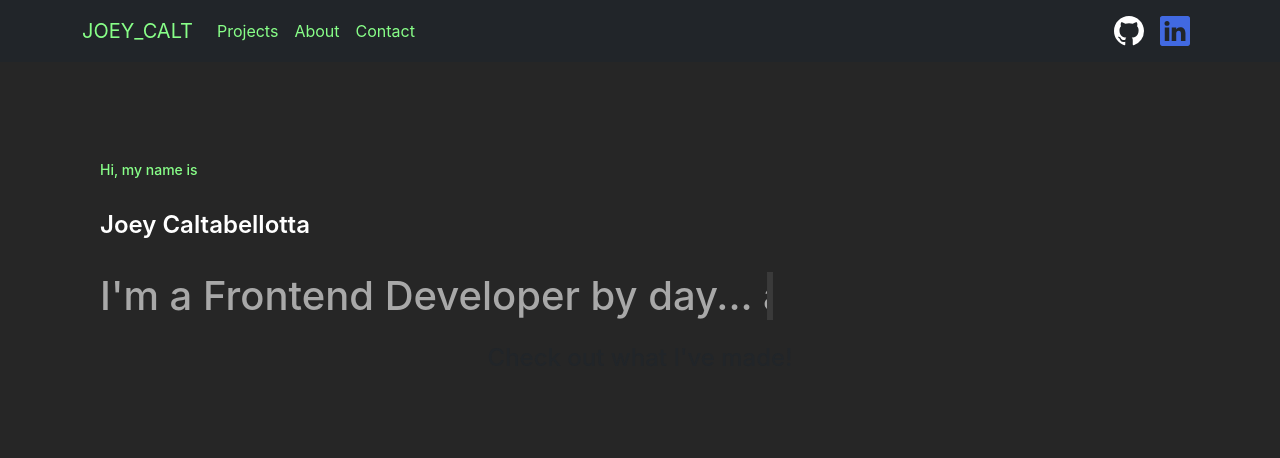
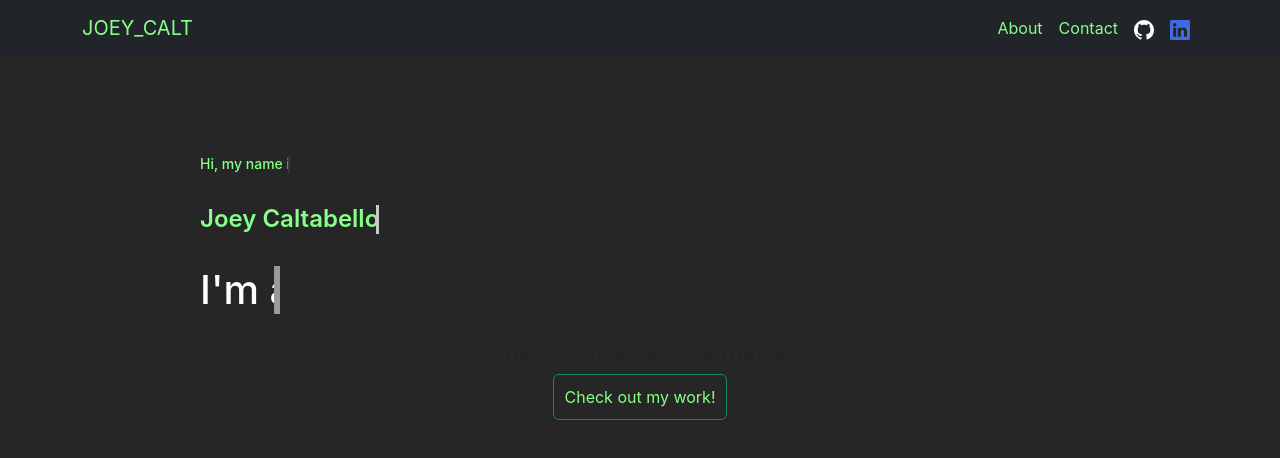
Before and after one commit to joeycalt/Portfolio, a React (Create React App) app: page / in a window 1280 px wide. Shown: the top 458 px of the page. Built offline with nearby package versions, Linux system fonts and the light colour scheme.

Commit message:
edited navbar

```diff
--- a/src/App.css
+++ b/src/App.css
@@ -117,18 +117,19 @@ html {
 
 .main-title {
   font-size: 40px;
-  color: rgb(255, 255, 255, .6);
+  color: white;
   overflow: hidden;
   margin: 0;
   white-space: nowrap;
   border-right: .15em solid white;
-  animation: typing 2s linear 1s 1 normal both, blinking 900ms linear infinite;
+  animation: typing 4s linear 1s 1 normal both, blinking 900ms linear infinite;
+  animation-delay: 5s;
 }
 
 .wrapper-title {
   display:flex;
   justify-content: left;
-  margin-left: 100px;
+  margin-left: 200px;
 }
 
 .greeting {
@@ -136,26 +137,44 @@ html {
   color: rgb(136, 255, 136);
   margin-top: 100px;
   text-align: left;
-  margin-left: 100px;
+  margin-left: 200px;
+  overflow: hidden;
+  white-space: nowrap;
+  border-right: .15em solid white;
+  animation: typing-1 2s linear 1s 1 normal both, blinking 900ms linear infinite;
 }
 
 .name {
   font-size: 24px;
-  color: white;
+  color: rgb(136, 255, 136);
   font-weight: 600;
   text-align: left;
-  margin-left: 100px;
+  margin-left: 200px;
+  overflow: hidden;
+  white-space: nowrap;
+  border-right: .15em solid white;
+  animation: typing-2 2s linear 1s 1 normal both, blinking 900ms linear infinite;
+  animation-delay: 3s;
 }
 
 @keyframes typing {
   from { width: 0 }
-  to { width: 57% }
+  to { width: 62% }
 }
 @keyframes blinking {
   from { border-color: transparent }
   to { border-color: white; }
 }
 
+@keyframes typing-1 {
+  from { width: 0 }
+  to { width: 7% }
+}
+
+@keyframes typing-2 {
+  from { width: 0 }
+  to { width: 14% }
+}
 
 .second-title {
   animation: fadein 15s;
@@ -242,14 +261,14 @@ html {
 
 .mygit {
   color: white;
-  height: 30px;
-  width: 30px;
+  height: 20px;
+  width: 20px;
 }
 
 .mylink {
   color: royalblue;
-  height: 30px;
-  width: 30px;
+  height: 20px;
+  width: 20px;
 }
 
 .nav-link {
@@ -285,3 +304,12 @@ html {
   from { width: 0 }
   to { width: 43% }
 }
+
+.main-button {
+  color: rgb(136, 255, 136);
+  padding: 10px;
+}
+
+.main-button:hover {
+  background-color: rgb(136, 255, 136);
+}
--- a/src/components/Header.js
+++ b/src/components/Header.js
@@ -12,8 +12,7 @@ function Header(props) {
         <Navbar.Brand href="/">JOEY_CALT</Navbar.Brand>
         <Navbar.Toggle aria-controls="basic-navbar-nav" />
         <Navbar.Collapse id="basic-navbar-nav">
-          <Nav className="me-auto">
-            <Nav.Link href="/projects">Projects</Nav.Link>
+          <Nav className="ms-auto">
             <Nav.Link href="/about">About</Nav.Link>
             <Nav.Link href="/contact">Contact</Nav.Link>
           </Nav>
--- a/src/pages/Main.js
+++ b/src/pages/Main.js
@@ -1,3 +1,5 @@
+import Button from 'react-bootstrap/Button';
+
 function Main(props) {
     return (
       <>
@@ -8,6 +10,9 @@ function Main(props) {
         </div>
         <br />
         <h4 className="second-title">Check out what I've made!</h4>
+        <a href='/projects'>
+        <Button className= 'main-button' variant= "outline-success">Check out my work!</Button>
+        </a>
       </>
     )
   }
```
